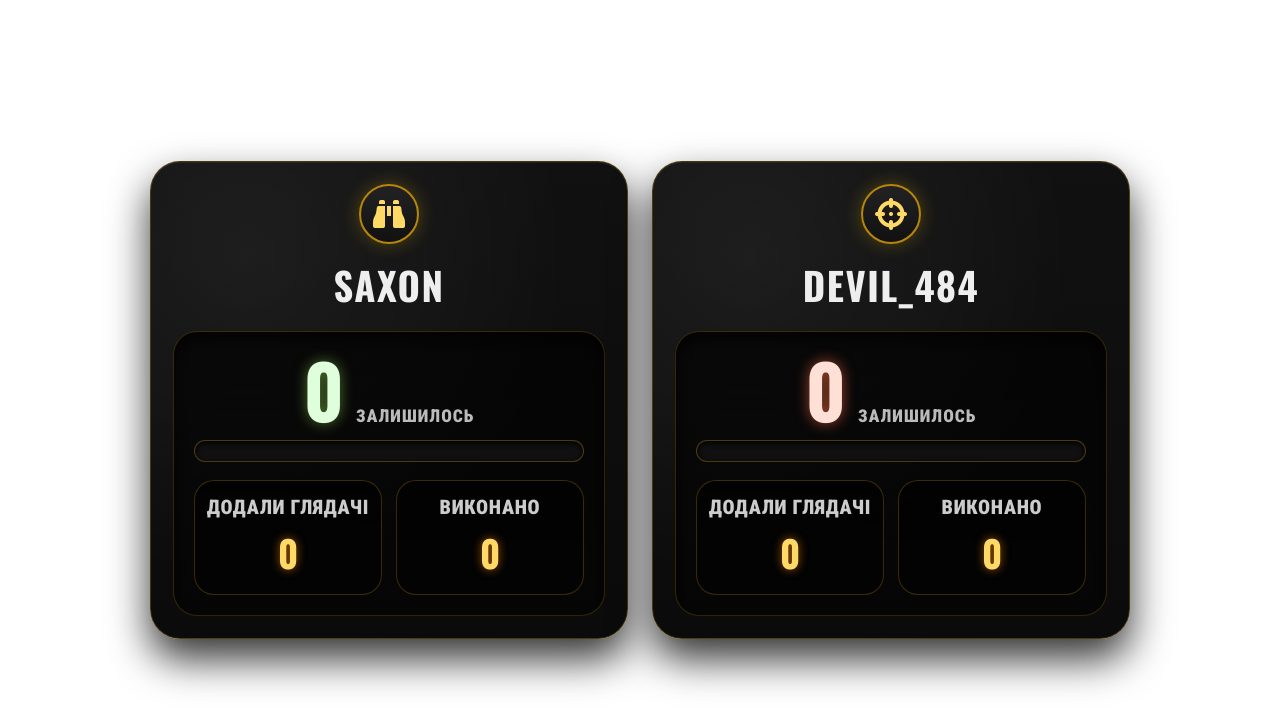
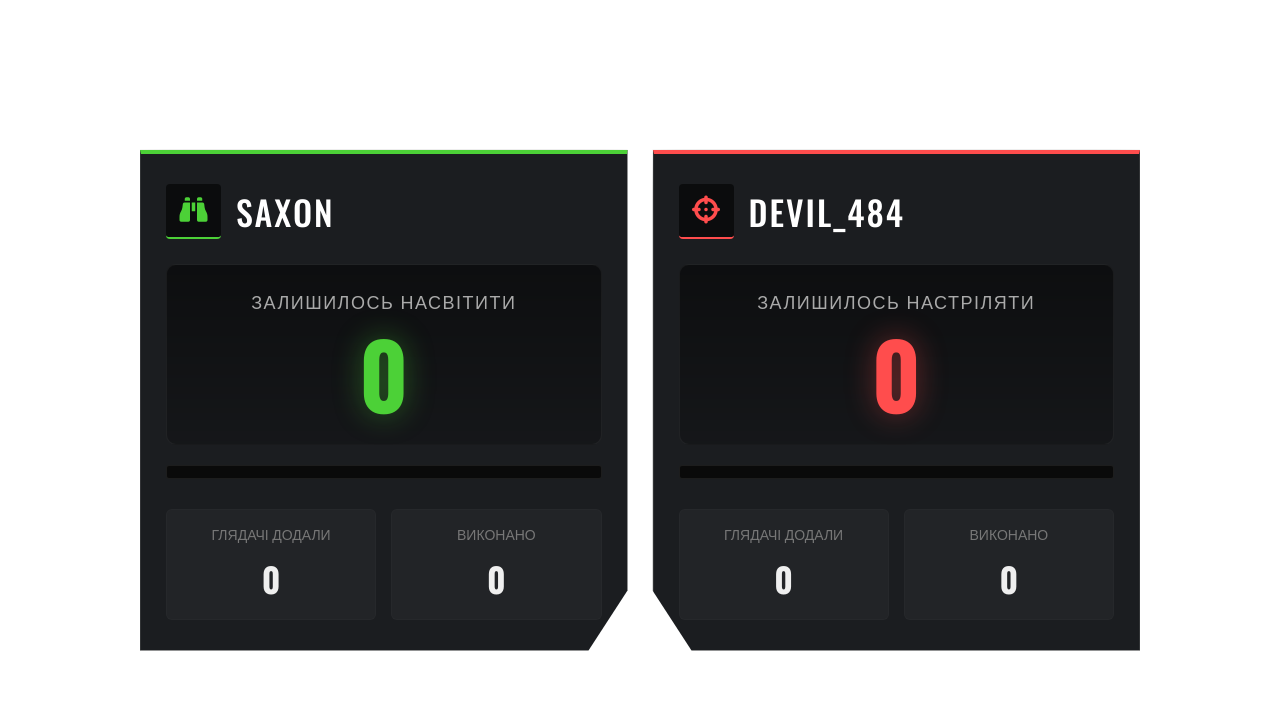
Before and after one commit to SaxonUA/newduo, a plain HTML site: page index.html in a window 1280 px wide. Drawn offline with nearby package versions, Linux system fonts and the light colour scheme; no server answers.

Commit message:
Update index.html

```diff
--- a/index.html
+++ b/index.html
@@ -3,283 +3,223 @@
 <head>
 <meta charset="UTF-8" />
 <meta name="viewport" content="width=device-width, initial-scale=1.0"/>
-<title>WoT Duo — SaXon vs Devil_484</title>
+<title>WoT Duo Tracker — 5s Slow Motion</title>
 
 <link rel="stylesheet" href="https://cdnjs.cloudflare.com/ajax/libs/font-awesome/6.4.0/css/all.min.css">
-<link href="https://fonts.googleapis.com/css2?family=Oswald:wght@400;700;900&family=Roboto+Condensed:wght@400;700;900&display=swap" rel="stylesheet">
+<link href="https://fonts.googleapis.com/css2?family=Oswald:wght@500;700&family=Quantico:wght@400;700&display=swap" rel="stylesheet">
 
 <style>
-*{margin:0;padding:0;box-sizing:border-box}
-
-:root{
-  --gold:#b8860b;
-  --gold2:#ffd966;
-
-  --p1:#7cb342;
-  --p1a:#aeea00;
-  --p1txt:#dfffdc;
-
-  --p2:#ff7043;
-  --p2a:#ffab91;
-  --p2txt:#ffe0d7;
-
-  --radius:30px;
+:root {
+  --scout-color: #4cd137;
+  --scout-glow: rgba(76, 209, 55, 0.4);
+  --damage-color: #ff4d4d;
+  --damage-glow: rgba(255, 77, 77, 0.4);
+  --panel-bg: rgba(15, 17, 21, 0.95);
 }
 
-body{
-  background:transparent!important;
-  font-family:'Roboto Condensed','Segoe UI',sans-serif;
-  color:#eee;
-  display:flex;
-  align-items:center;
-  justify-content:center;
-  min-height:100vh;
-  padding:14px;
+* { margin: 0; padding: 0; box-sizing: border-box; }
+
+body {
+  background: transparent !important;
+  font-family: 'Quantico', sans-serif;
+  color: #fff;
+  display: flex;
+  justify-content: center;
+  align-items: center;
+  min-height: 100vh;
 }
 
-.wrap{
-  width:980px;
-  display:flex;
-  gap:24px;
-  align-items:stretch;
+.battle-container {
+  display: flex;
+  gap: 25px;
+  width: 1000px;
 }
 
-/* CARD */
-.card{
-  flex:1;
-  position:relative;
-  border-radius:var(--radius);
-  padding:22px;
-  border:1px solid rgba(184,134,11,.35);
-  background:
-    radial-gradient(circle at 20% 20%, rgba(255,255,255,.06), transparent 60%),
-    linear-gradient(180deg, #111, #0b0b0b);
-  box-shadow:
-    0 20px 40px rgba(0,0,0,.8),
-    inset 0 1px 0 rgba(255,255,255,.05);
-  display:flex;
-  flex-direction:column;
-  gap:18px;
+.player-card {
+  flex: 1;
+  background: var(--panel-bg);
+  position: relative;
+  padding: 30px 25px;
+  border: 1px solid rgba(255,255,255,0.1);
+  box-shadow: 0 15px 40px rgba(0,0,0,0.6);
 }
 
-/* HEADER */
-.top{
-  display:flex;
-  justify-content:center;
-  align-items:center;
+.scout {
+  border-top: 4px solid var(--scout-color);
+  clip-path: polygon(0 0, 100% 0, 100% 88%, 92% 100%, 0 100%);
+}
+.dealer {
+  border-top: 4px solid var(--damage-color);
+  clip-path: polygon(0 0, 100% 0, 100% 100%, 8% 100%, 0 88%);
 }
 
-.badge{
-  display:flex;
-  flex-direction:column;
-  align-items:center;
-  gap:12px;
+.header {
+  display: flex;
+  align-items: center;
+  gap: 15px;
+  margin-bottom: 25px;
 }
 
-.avatar{
-  width:60px;height:60px;
-  border-radius:50%;
-  display:flex;
-  align-items:center;
-  justify-content:center;
-  border:2px solid var(--gold);
-  background:linear-gradient(180deg,#222,#111);
-  color:var(--gold2);
-  font-size:2rem;
-  box-shadow:0 0 18px rgba(255,215,0,.25);
+.role-icon {
+  font-size: 28px;
+  width: 55px; height: 55px;
+  display: flex; align-items: center; justify-content: center;
+  background: rgba(0,0,0,0.6);
+  border-radius: 4px;
 }
 
-.name b{
-  font-family:'Oswald',sans-serif;
-  font-size:2.4rem;
-  font-weight:900;
-  letter-spacing:1.5px;
-  text-transform:uppercase;
-  text-align:center;
+.scout .role-icon { color: var(--scout-color); border-bottom: 2px solid var(--scout-color); }
+.dealer .role-icon { color: var(--damage-color); border-bottom: 2px solid var(--damage-color); }
+
+.nickname {
+  font-family: 'Oswald', sans-serif;
+  font-size: 34px;
+  text-transform: uppercase;
+  letter-spacing: 2px;
 }
 
-/* PROGRESS */
-.progress{
-  border-radius:24px;
-  padding:20px;
-  background:linear-gradient(180deg, rgba(0,0,0,.65), rgba(0,0,0,.45));
-  border:1px solid rgba(184,134,11,.25);
-  box-shadow: inset 0 6px 18px rgba(0,0,0,.8);
+.main-stat {
+  text-align: center;
+  background: linear-gradient(180deg, rgba(0,0,0,0.5) 0%, rgba(0,0,0,0.2) 100%);
+  padding: 25px 15px;
+  border-radius: 10px;
+  margin-bottom: 20px;
+  border: 1px solid rgba(255,255,255,0.05);
 }
 
-.big{
-  display:flex;
-  justify-content:center;
-  align-items:baseline;
-  gap:12px;
-  margin-bottom:14px;
+.main-stat .label {
+  font-size: 18px;
+  color: #aaa;
+  text-transform: uppercase;
+  margin-bottom: 12px;
+  letter-spacing: 1.5px;
 }
 
-.big .value{
-  font-family:'Oswald',sans-serif;
-  font-size:4.6rem;
-  font-weight:900;
-  line-height:1;
+.main-stat .value {
+  font-size: 90px;
+  font-weight: 700;
+  line-height: 1;
+  font-family: 'Oswald', sans-serif;
+  display: inline-block;
 }
 
-.big .unit{
-  font-size:1.1rem;
-  font-weight:800;
-  color:#bbb;
-  text-transform:uppercase;
-  letter-spacing:1px;
+.scout .value { color: var(--scout-color); text-shadow: 0 0 30px var(--scout-glow); }
+.dealer .value { color: var(--damage-color); text-shadow: 0 0 30px var(--damage-glow); }
+
+/* Плавний ефект мікро-руху при зміні */
+@keyframes pulse {
+  0% { transform: scale(1); }
+  50% { transform: scale(1.02); opacity: 0.9; }
+  100% { transform: scale(1); }
 }
 
-.p1 .big .value{
-  color:var(--p1txt);
-  text-shadow:0 0 14px rgba(124,179,66,.6);
-}
-.p2 .big .value{
-  color:var(--p2txt);
-  text-shadow:0 0 14px rgba(255,112,67,.6);
+.changing {
+  animation: pulse 0.15s ease-out;
 }
 
-/* BAR */
-.bar{
-  height:22px;
-  border-radius:999px;
-  background:#111;
-  border:1px solid rgba(184,134,11,.35);
-  box-shadow: inset 0 2px 6px black;
-  margin:12px 0 18px;
-  overflow:hidden;
+.bar-bg {
+  height: 14px;
+  background: #0a0a0a;
+  border-radius: 3px;
+  margin-bottom: 30px;
+  border: 1px solid rgba(255,255,255,0.08);
+  overflow: hidden;
 }
 
-.bar i{
-  display:block;
-  height:100%;
-  width:0%;
-  border-radius:999px;
-  transition:width .6s ease;
+.bar-fill {
+  height: 100%;
+  width: 0%;
+  /* Синхронізуємо смужку з 5-секундною анімацією */
+  transition: width 5s cubic-bezier(0.23, 1, 0.32, 1);
 }
 
-.p1 .bar i{
-  background:linear-gradient(90deg, var(--p1), var(--p1a), var(--p1));
-}
-.p2 .bar i{
-  background:linear-gradient(90deg, var(--p2), var(--p2a), var(--p2));
+.scout .bar-fill { background: linear-gradient(90deg, #1b5e20, var(--scout-color)); }
+.dealer .bar-fill { background: linear-gradient(90deg, #b71c1c, var(--damage-color)); }
+
+.stats-grid {
+  display: grid;
+  grid-template-columns: 1fr 1fr;
+  gap: 15px;
 }
 
-/* KPI */
-.grid2{
-  display:grid;
-  grid-template-columns:repeat(2,1fr);
-  gap:14px;
+.stat-box {
+  background: rgba(255,255,255,0.03);
+  padding: 15px 5px;
+  border-radius: 6px;
+  text-align: center;
+  border: 1px solid rgba(255,255,255,0.02);
 }
 
-.kpi{
-  border-radius:20px;
-  padding:14px 8px;
-  text-align:center;
-  background:linear-gradient(180deg, rgba(0,0,0,.6), rgba(0,0,0,.35));
-  border:1px solid rgba(184,134,11,.3);
+.stat-box .small-label {
+  font-size: 14px;
+  color: #777;
+  text-transform: uppercase;
+  margin-bottom: 8px;
 }
 
-.kpi .label{
-  font-size:20px;
-  color:#ccc;
-  font-weight:800;
-  text-transform:uppercase;
-  letter-spacing:.7px;
-}
-
-.kpi .val{
-  margin-top:6px;
-  font-family:'Oswald',sans-serif;
-  font-size:2.3rem;
-  font-weight:900;
-  color:var(--gold2);
-  text-shadow:0 0 10px rgba(255,140,0,.6);
-}
-
-@media (max-width:1000px){
-  .wrap{flex-direction:column}
+.stat-box .small-value {
+  font-size: 34px;
+  font-weight: 700;
+  font-family: 'Oswald', sans-serif;
+  color: #efefef;
 }
 </style>
 </head>
 <body>
 
-<div class="wrap">
-
-<div class="card p1">
-  <div class="top">
-    <div class="badge">
-      <div class="avatar">
-        <i class="fa-solid fa-binoculars"></i>
+<div class="battle-container">
+  <div class="player-card scout">
+    <div class="header">
+      <div class="role-icon"><i class="fa-solid fa-binoculars"></i></div>
+      <div class="nickname">SaXon</div>
     </div>
-      <div class="name">
-        <b>SaXon</b>
+    <div class="main-stat">
+      <div class="label">Залишилось насвітити</div>
+      <div class="value" id="p1_left_big">0</div>
+    </div>
+    <div class="bar-bg"><div class="bar-fill" id="p1_bar"></div></div>
+    <div class="stats-grid">
+      <div class="stat-box">
+        <div class="small-label">Глядачі додали</div>
+        <div class="small-value" id="p1_added">0</div>
+      </div>
+      <div class="stat-box">
+        <div class="small-label">Виконано</div>
+        <div class="small-value" id="p1_done">0</div>
       </div>
     </div>
   </div>
 
-  <div class="progress">
-    <div class="big">
-      <div class="value" id="p1_left_big">0</div>
-      <div class="unit">залишилось</div>
+  <div class="player-card dealer">
+    <div class="header">
+      <div class="role-icon"><i class="fa-solid fa-crosshairs"></i></div>
+      <div class="nickname">Devil_484</div>
     </div>
-
-    <div class="bar"><i id="p1_bar"></i></div>
-
-    <div class="grid2">
-      <div class="kpi">
-        <div class="label">Додали глядачі</div>
-        <div class="val" id="p1_added">0</div>
+    <div class="main-stat">
+      <div class="label">Залишилось настріляти</div>
+      <div class="value" id="p2_left_big">0</div>
     </div>
-      <div class="kpi">
-        <div class="label">Виконано</div>
-        <div class="val" id="p1_done">0</div>
+    <div class="bar-bg"><div class="bar-fill" id="p2_bar"></div></div>
+    <div class="stats-grid">
+      <div class="stat-box">
+        <div class="small-label">Глядачі додали</div>
+        <div class="small-value" id="p2_added">0</div>
+      </div>
+      <div class="stat-box">
+        <div class="small-label">Виконано</div>
+        <div class="small-value" id="p2_done">0</div>
       </div>
     </div>
   </div>
 </div>
 
-<div class="card p2">
-  <div class="top">
-    <div class="badge">
-      <div class="avatar">
-        <i class="fa-solid fa-crosshairs"></i>
-      </div>
-      <div class="name">
-        <b>Devil_484</b>
-      </div>
-    </div>
-  </div>
-
-  <div class="progress">
-    <div class="big">
-      <div class="value" id="p2_left_big">0</div>
-      <div class="unit">залишилось</div>
-    </div>
-
-    <div class="bar"><i id="p2_bar"></i></div>
-
-    <div class="grid2">
-      <div class="kpi">
-        <div class="label">Додали глядачі</div>
-        <div class="val" id="p2_added">0</div>
-      </div>
-      <div class="kpi">
-        <div class="label">Виконано</div>
-        <div class="val" id="p2_done">0</div>
-      </div>
-    </div>
-  </div>
-</div>
-
-</div>
-
-<!-- ЛОГІКА НЕ ЗМІНЕНА -->
 <script>
 const SHEET_ID="17phnEn-NW-OnrZg4DcW65r-Xoq6ScsdVjS5yL0SS3fk";
 const GID="621327957";
 const URL=`https://docs.google.com/spreadsheets/d/${SHEET_ID}/export?format=csv&gid=${GID}`;
 const REFRESH_MS = 5000;
+
+let lastValues = { p1: 0, p2: 0 };
 
 function parseCSV(text){
   const rows = [];
@@ -293,17 +233,13 @@ function parseCSV(text){
       row.push(cur); cur = "";
     } else if(ch === '\n' && !inQ){
       if(cur.endsWith('\r')) cur = cur.slice(0,-1);
-      row.push(cur);
-      rows.push(row);
+      row.push(cur); rows.push(row);
       row = []; cur = "";
-    } else {
-      cur += ch;
-    }
+    } else { cur += ch; }
   }
   if(cur.length || row.length){
     if(cur.endsWith('\r')) cur = cur.slice(0,-1);
-    row.push(cur);
-    rows.push(row);
+    row.push(cur); rows.push(row);
   }
   return rows;
 }
@@ -314,7 +250,45 @@ function toNumber(val){
   const n = parseInt(s, 10);
   return Number.isFinite(n) ? n : 0;
 }
-const fmt = v => toNumber(v).toLocaleString("uk-UA");
+
+const fmt = v => Math.floor(v).toLocaleString("uk-UA");
+
+// Більш "гумова" функція уповільнення для 5 секунд
+function easeOutQuint(x) {
+  return 1 - Math.pow(1 - x, 5);
+}
+
+function animateValue(obj, start, end, duration) {
+  if (start === end) {
+      obj.textContent = fmt(end);
+      return;
+  }
+
+  let startTimestamp = null;
+  const step = (timestamp) => {
+    if (!startTimestamp) startTimestamp = timestamp;
+    const elapsed = timestamp - startTimestamp;
+    const progress = Math.min(elapsed / duration, 1);
+
+    const easedProgress = easeOutQuint(progress);
+    const current = start + (end - start) * easedProgress;
+
+    obj.textContent = fmt(current);
+
+    // Візуальний відгук
+    if (Math.abs(current - end) > 1) {
+       obj.classList.add('changing');
+       setTimeout(() => obj.classList.remove('changing'), 60);
+    }
+
+    if (progress < 1) {
+      window.requestAnimationFrame(step);
+    } else {
+      obj.textContent = fmt(end);
+    }
+  };
+  window.requestAnimationFrame(step);
+}
 
 function setBar(bar, done, left){
   const total = Math.max(0, done + left);
@@ -323,6 +297,7 @@ function setBar(bar, done, left){
 }
 
 async function load(){
+  try {
     const r = await fetch(URL + "&_=" + Date.now());
     const t = await r.text();
     const d = parseCSV(t);
@@ -335,19 +310,26 @@ async function load(){
     const p2_done_v  = toNumber(d[11]?.[3]);
     const p2_left_v  = toNumber(d[13]?.[3]);
 
-  p1_left_big.textContent = fmt(p1_left_v);
-  p1_added.textContent    = fmt(p1_added_v);
-  p1_done.textContent     = fmt(p1_done_v);
+    // Анімація триває рівно 5000мс
+    animateValue(p1_left_big, lastValues.p1, p1_left_v, 5000);
+    animateValue(p2_left_big, lastValues.p2, p2_left_v, 5000);
+
+    lastValues.p1 = p1_left_v;
+    lastValues.p2 = p2_left_v;
+
+    p1_added.textContent = fmt(p1_added_v);
+    p1_done.textContent  = fmt(p1_done_v);
     setBar(p1_bar, p1_done_v, p1_left_v);
 
-  p2_left_big.textContent = fmt(p2_left_v);
-  p2_added.textContent    = fmt(p2_added_v);
-  p2_done.textContent     = fmt(p2_done_v);
+    p2_added.textContent = fmt(p2_added_v);
+    p2_done.textContent  = fmt(p2_done_v);
     setBar(p2_bar, p2_done_v, p2_left_v);
+
+  } catch (e) { console.error(e); }
 }
 
-load().catch(console.log);
-setInterval(()=>load().catch(console.log), REFRESH_MS);
+load();
+setInterval(load, REFRESH_MS);
 </script>
 
 </body>
```
Lines whose indentation alone changed are shown as unchanged.
